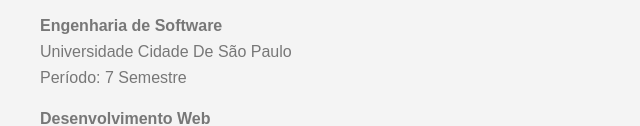
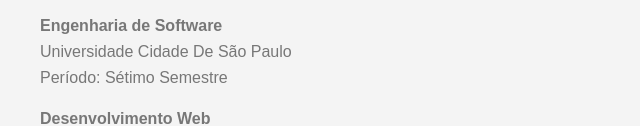
Before and after one commit to felipesantos22/curriculo, a plain HTML site: page index.html in a window 1280 px wide. Shown: the part 830-956 px from the top of the page, 0-640 px from the left. Drawn offline with Linux system fonts and the light colour scheme.

```diff
--- a/index.html
+++ b/index.html
@@ -98,7 +98,7 @@
       <p>
         <strong>Engenharia de Software</strong><br />
         Universidade Cidade De São Paulo<br />
-        Período: 7 Semestre
+        Período: Sétimo Semestre
       </p>
       <p>
         <strong>Desenvolvimento Web</strong><br />
```
